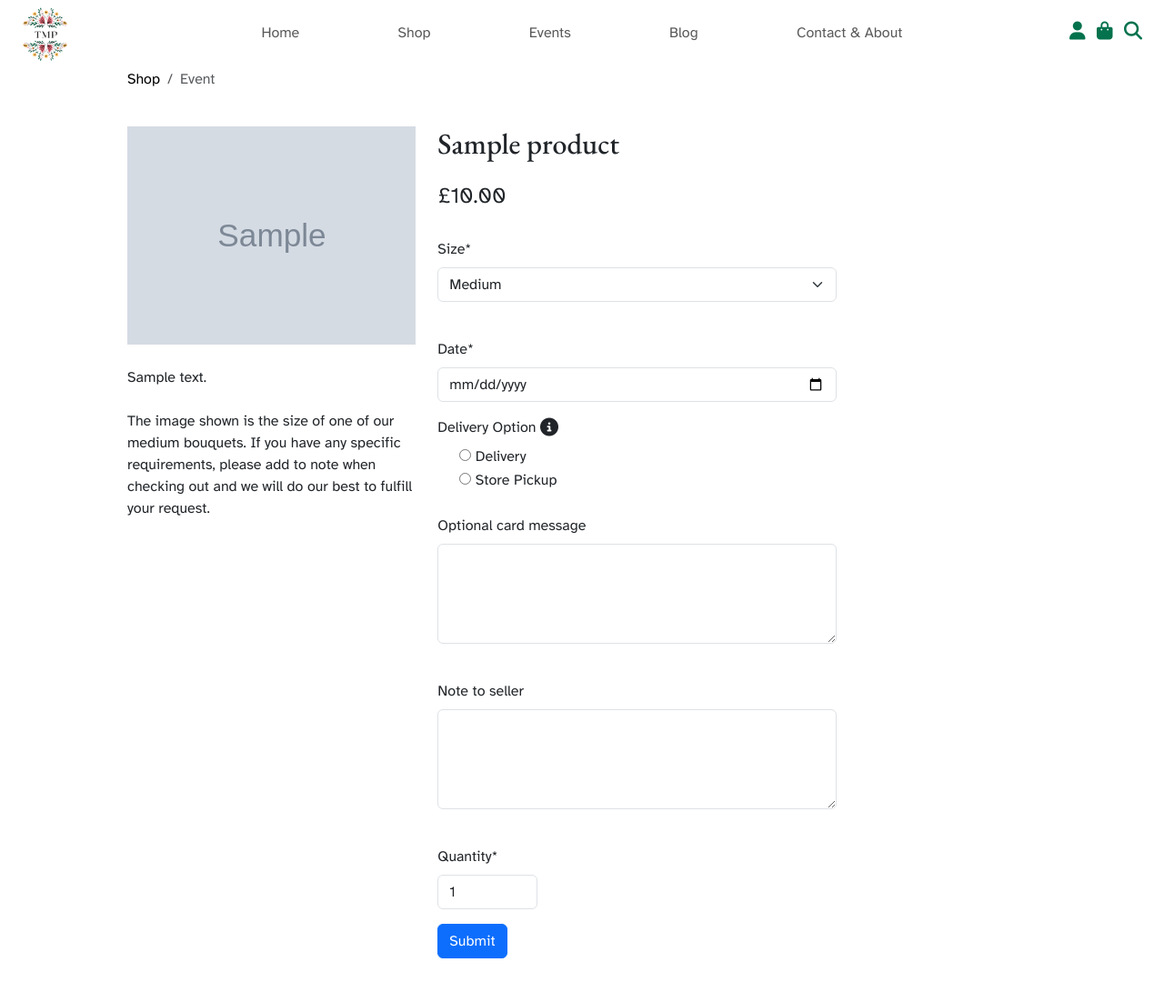
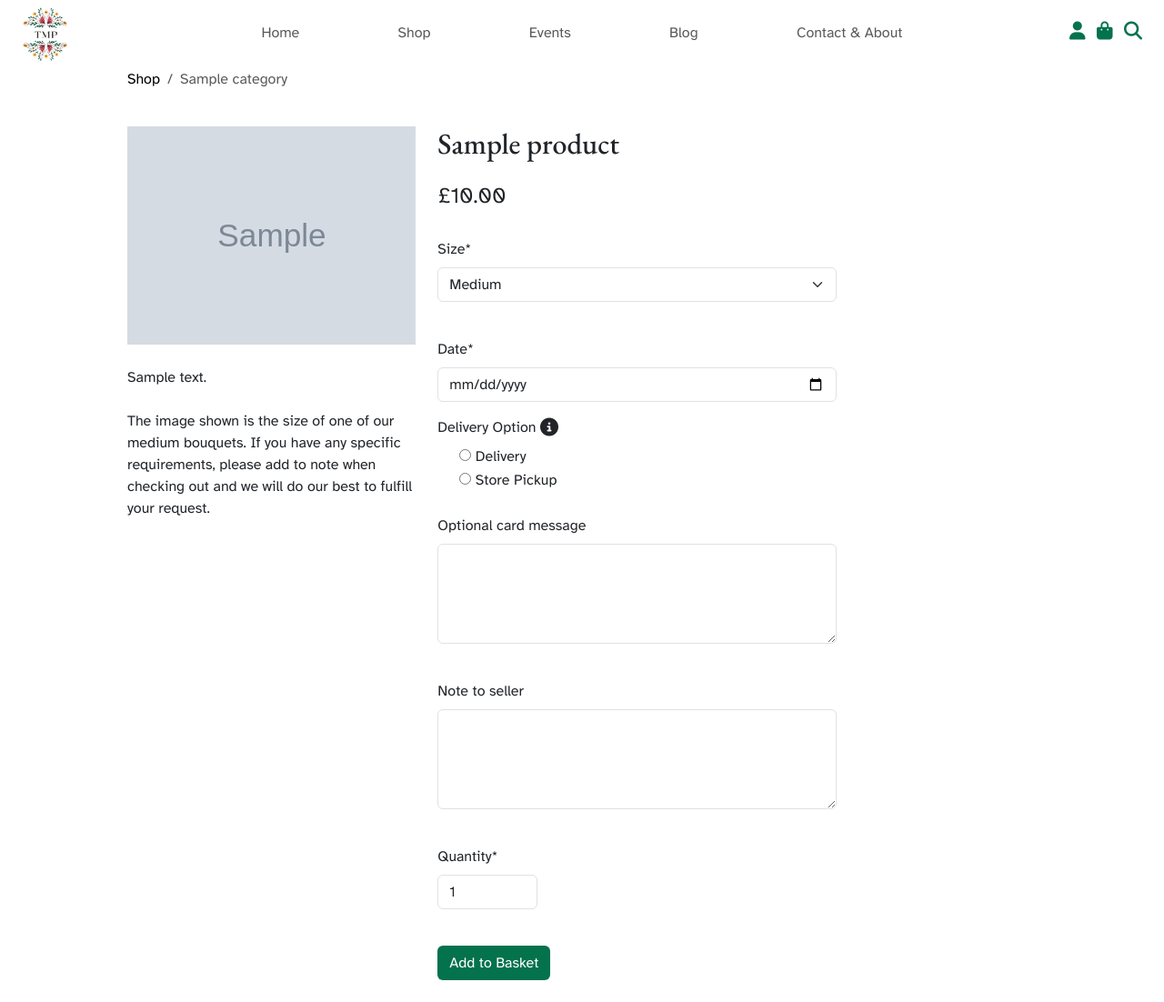
Before and after one commit to kosamad/the-meadow-project, a Django app: page /products/1 in a window 1280 px wide. Shown: the whole page at 91% size. Before the commit the page ends 1054 px from the top, so only its background shows below. Run offline with Django 3.2, Linux system fonts and the light colour scheme; tables that the repository leaves empty hold one stand-in row (values such as "Sample post"); grey boxes marked "Sample" are stand-in pictures; some libraries are stand-ins or nearby versions.

Commit message:
breadcrumb correction plus submit input element.

```diff
--- a/products/templates/products/product_detail.html
+++ b/products/templates/products/product_detail.html
@@ -17,10 +17,10 @@
         <nav aria-label="breadcrumb">
             <ol class="breadcrumb">
                 <li class="breadcrumb-item"><a href="{% url 'shop' %}" class="no-link-style">Shop</a></li>
-                {% if item_data.item_type == 'Product' %}
+                {% if product and product.category %}
                 <li class="breadcrumb-item active" aria-current="page">{{ product.category.name }}</li>
                 {% else %}
-                <li class="breadcrumb-item active" aria-current="page">Event</li>
+                <li class="breadcrumb-item active" aria-current="page">events</li>
                 {% endif %}
             </ol>
         </nav>
@@ -134,7 +134,14 @@
                         <label for="id_qty" class="form-label"></label>
                         {{ form.quantity|as_crispy_field }}
                     </div>
-                    <button type="submit" class="btn btn-primary">Submit</button>
+                    <!-- Hidden fields for use in checkout -->
+                    <input type="hidden" id="id_selected_size_price" name="selected_size_price"
+                        value="{{ selected_size_price }}">
+                    <input type="hidden" id="id_product_id" name="product_id" value="{{ product.id }}">
+                    <!-- Submit button -->
+                    <input type="submit" class="btn-green btn mt-4" value="Add to Basket">
+                    <!-- url so can return user to page after iten added to bag -->
+                    <input type="hidden" name="redirect_url" value="{{ request.path }}">
                 </form>
             </div>
         </div>
```
